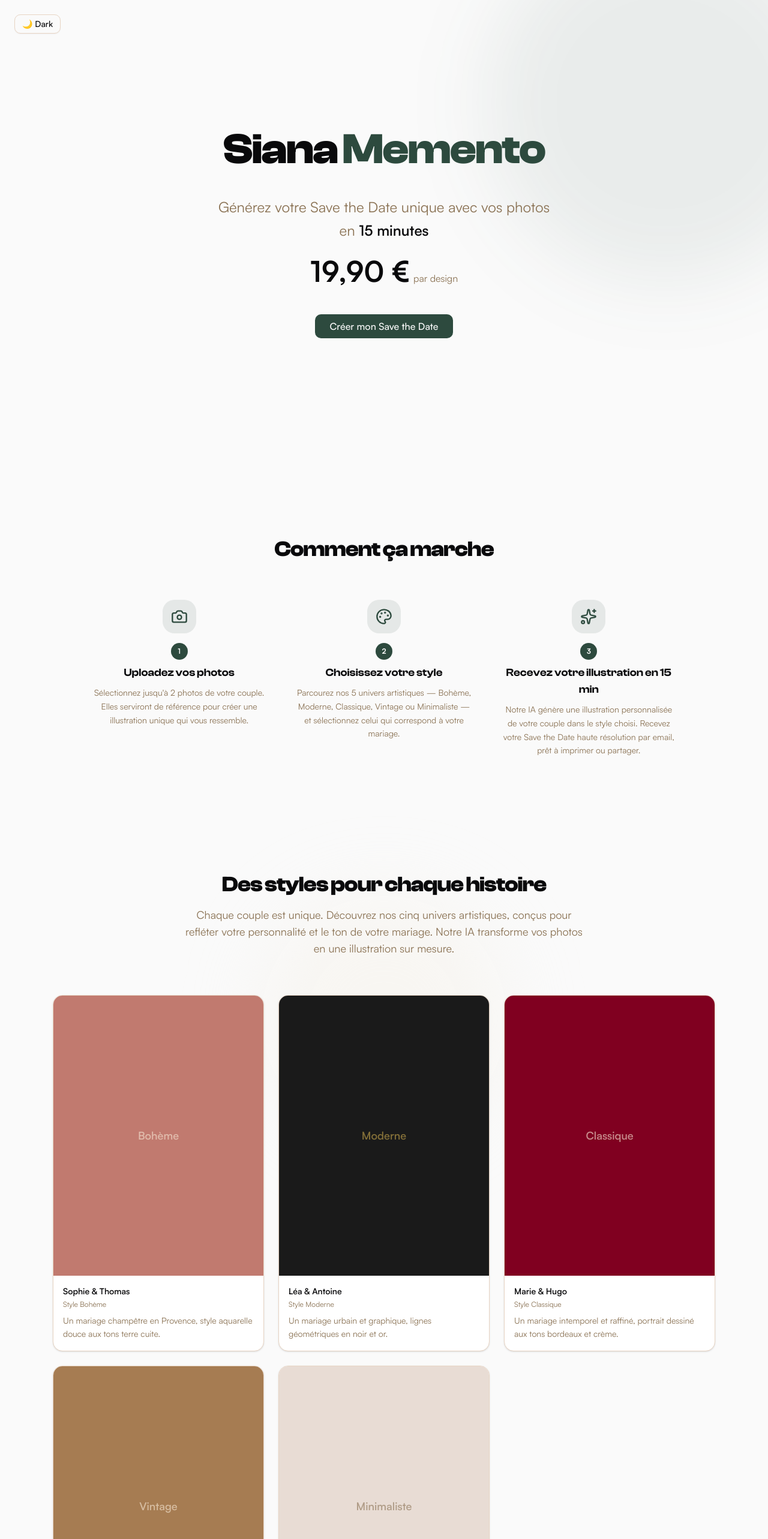
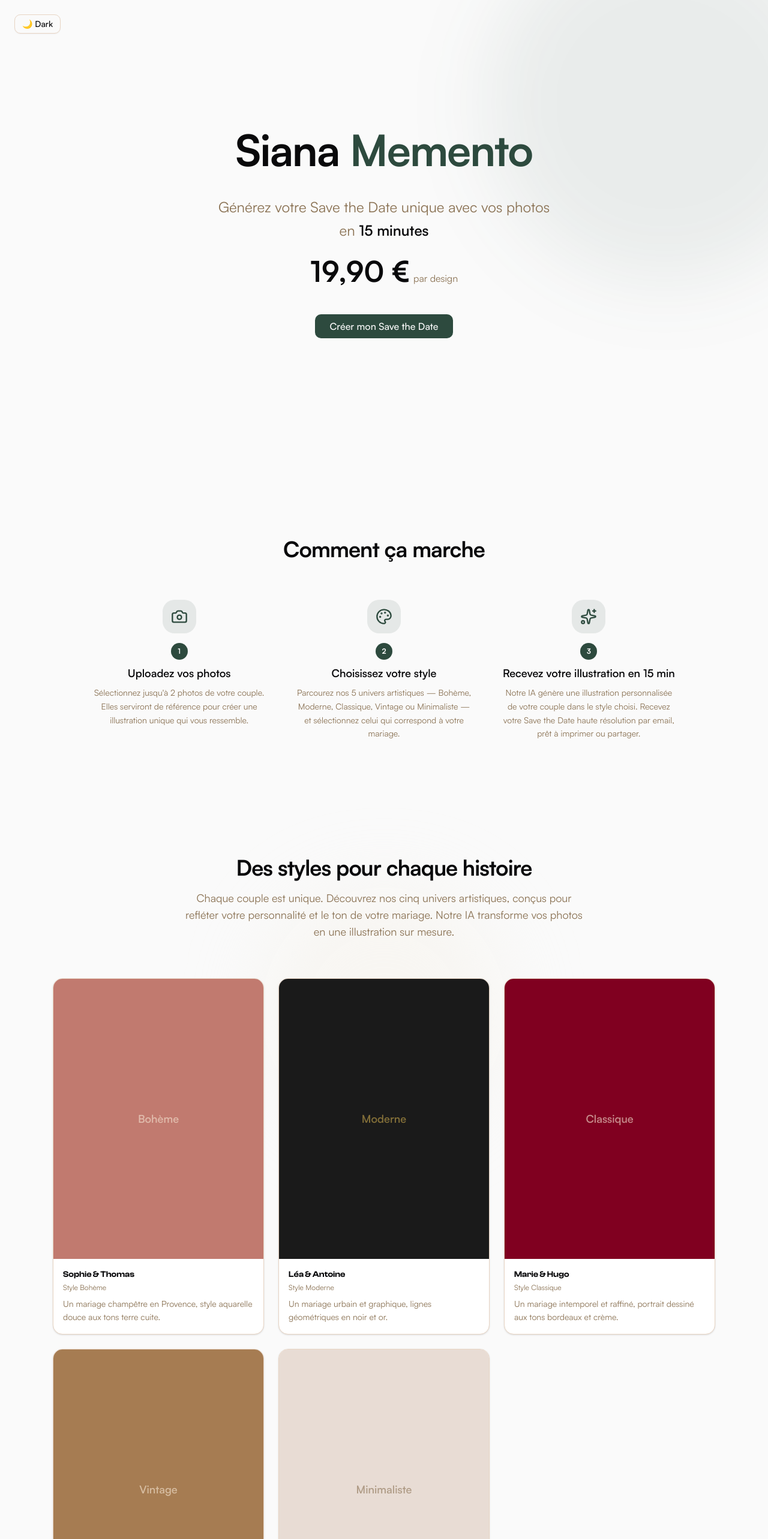
Before and after one commit to ndaen/siana-memento, a Next.js app in the folder siana-memento-web/: page / in a window 1280 px wide. Shown: the top 2566 px of the page at 60% size. Built offline with nearby package versions, Linux system fonts and the light colour scheme; no server answers.

Commit message:
fix(S5-2): font-display headings, skip-nav, gallery a11y and design tokens

```diff
--- a/siana-memento-web/src/app/layout.tsx
+++ b/siana-memento-web/src/app/layout.tsx
@@ -50,6 +50,9 @@ export default function RootLayout({
         <html lang="fr" suppressHydrationWarning>
         <body className="antialiased">
         <ThemeProvider>
+            <a href="#main-content" className="sr-only focus:not-sr-only focus:fixed focus:top-4 focus:left-4 focus:z-50 focus:rounded-md focus:bg-primary focus:px-4 focus:py-2 focus:text-sm focus:font-medium focus:text-primary-foreground focus:outline-none">
+                Aller au contenu principal
+            </a>
             {children}
             <Analytics/>
             <Toaster richColors position="bottom-center"/>
--- a/siana-memento-web/src/app/page.tsx
+++ b/siana-memento-web/src/app/page.tsx
@@ -71,9 +71,9 @@ export default function Home() {
         aria-hidden="true"
         className="pointer-events-none absolute inset-0 overflow-hidden"
       >
-        <div className="absolute -top-32 -right-32 h-[600px] w-[600px] rounded-full bg-[#2d4a3e]/8 blur-3xl dark:bg-[#2d4a3e]/20" />
-        <div className="absolute -bottom-32 -left-32 h-[500px] w-[500px] rounded-full bg-[#b5c4b1]/20 blur-3xl dark:bg-[#2d4a3e]/15" />
-        <div className="absolute top-1/2 left-1/2 h-[400px] w-[400px] -translate-x-1/2 -translate-y-1/2 rounded-full bg-[#f5efe6]/40 blur-3xl dark:bg-[#1e2d26]/40" />
+        <div className="absolute -top-32 -right-32 h-[600px] w-[600px] rounded-full bg-primary/8 blur-3xl dark:bg-primary/20" />
+        <div className="absolute -bottom-32 -left-32 h-[500px] w-[500px] rounded-full bg-primary/5 blur-3xl dark:bg-primary/15" />
+        <div className="absolute top-1/2 left-1/2 h-[400px] w-[400px] -translate-x-1/2 -translate-y-1/2 rounded-full bg-secondary/40 blur-3xl dark:bg-primary/10" />
       </div>
 
       {/* Header */}
@@ -86,7 +86,7 @@ export default function Home() {
         {/* Hero section */}
         <section className="flex min-h-[calc(100vh-80px)] flex-col items-center justify-center px-6 pb-16 text-center">
           <div className="mb-6 sm:mb-8">
-            <h1 className="text-4xl font-bold leading-tight tracking-tight text-foreground sm:text-5xl md:text-6xl lg:text-7xl">
+            <h1 className="font-display text-4xl font-bold leading-tight tracking-tight text-foreground sm:text-5xl md:text-6xl lg:text-7xl">
               Siana&nbsp;
               <span className="text-primary">Memento</span>
             </h1>
@@ -122,7 +122,7 @@ export default function Home() {
         >
           <h2
             id="how-it-works-heading"
-            className="mb-12 text-center text-3xl font-bold tracking-tight text-foreground sm:mb-16 sm:text-4xl"
+            className="font-display mb-12 text-center text-3xl font-bold tracking-tight text-foreground sm:mb-16 sm:text-4xl"
           >
             Comment ça marche
           </h2>
@@ -139,7 +139,8 @@ export default function Home() {
                 >
                   {i + 1}
                 </span>
-                <h3 className="mb-2 text-lg font-semibold text-foreground">
+                <h3 className="font-display mb-2 text-lg font-semibold text-foreground">
+                  <span className="sr-only">Étape {i + 1} : </span>
                   {step.title}
                 </h3>
                 <p className="text-sm leading-relaxed text-muted-foreground">
@@ -157,7 +158,7 @@ export default function Home() {
         >
           <h2
             id="gallery-heading"
-            className="mb-4 text-center text-3xl font-bold tracking-tight text-foreground sm:text-4xl"
+            className="font-display mb-4 text-center text-3xl font-bold tracking-tight text-foreground sm:text-4xl"
           >
             Des styles pour chaque histoire
           </h2>
@@ -171,6 +172,7 @@ export default function Home() {
             {examples.map((example) => (
               <article
                 key={example.template}
+                aria-label={`${example.couple} — Style ${example.template}`}
                 className="group overflow-hidden rounded-xl border border-border bg-card shadow-sm transition-shadow hover:shadow-md"
               >
                 {/* Placeholder illustration */}
@@ -185,9 +187,9 @@ export default function Home() {
                   </span>
                 </div>
                 <div className="p-4">
-                  <p className="text-sm font-semibold text-foreground">
+                  <h3 className="text-sm font-semibold text-foreground">
                     {example.couple}
-                  </p>
+                  </h3>
                   <p className="mt-1 text-xs text-muted-foreground">
                     Style {example.template}
                   </p>
@@ -201,8 +203,8 @@ export default function Home() {
         </section>
 
         {/* CTA secondaire */}
-        <section className="px-6 py-16 text-center sm:py-24">
-          <h2 className="mb-4 text-2xl font-bold text-foreground sm:text-3xl">
+        <section aria-labelledby="cta-heading" className="px-6 py-16 text-center sm:py-24">
+          <h2 id="cta-heading" className="font-display mb-4 text-2xl font-bold text-foreground sm:text-3xl">
             Prêt à créer votre Save the Date ?
           </h2>
           <p className="mx-auto mb-8 max-w-md text-base text-muted-foreground">
```
